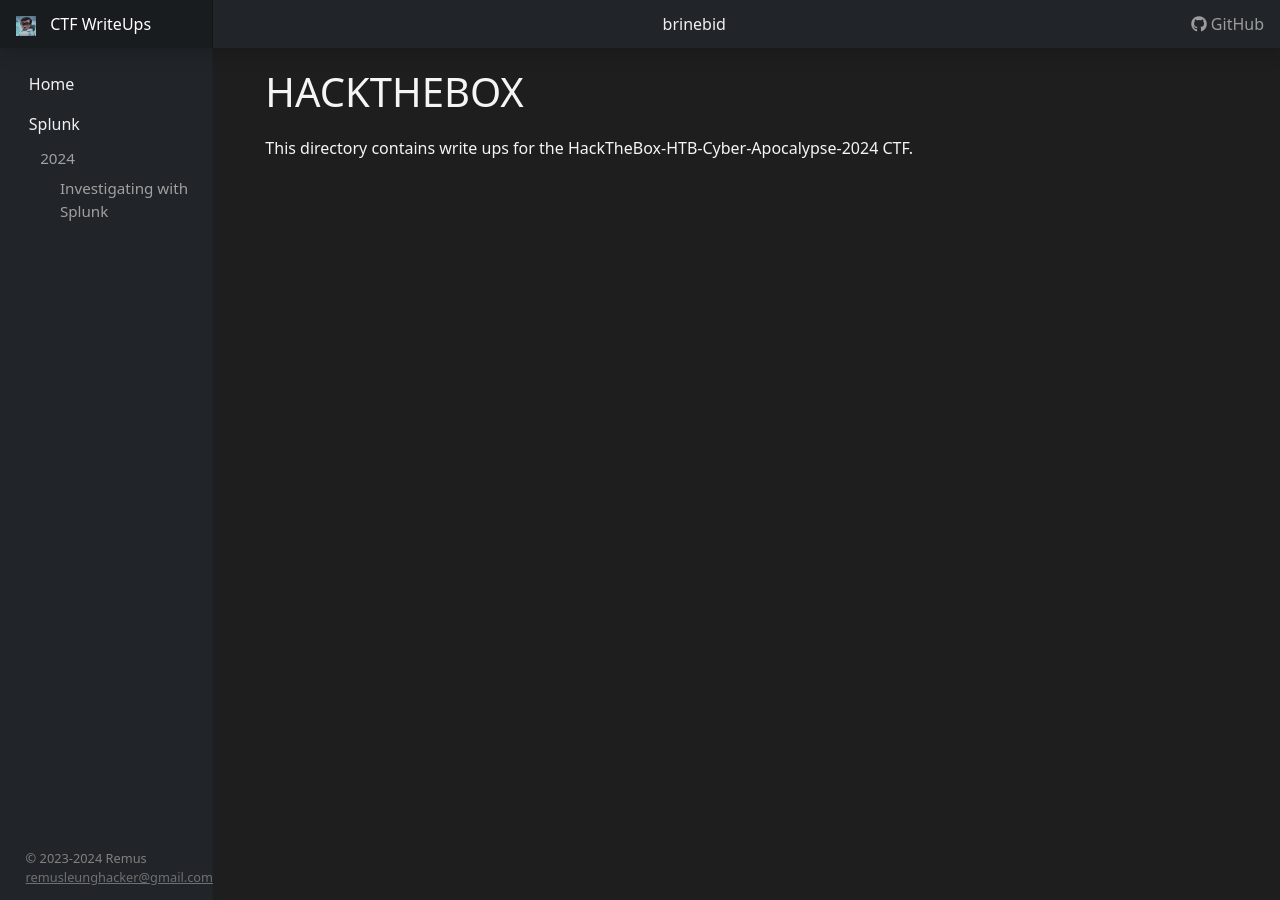
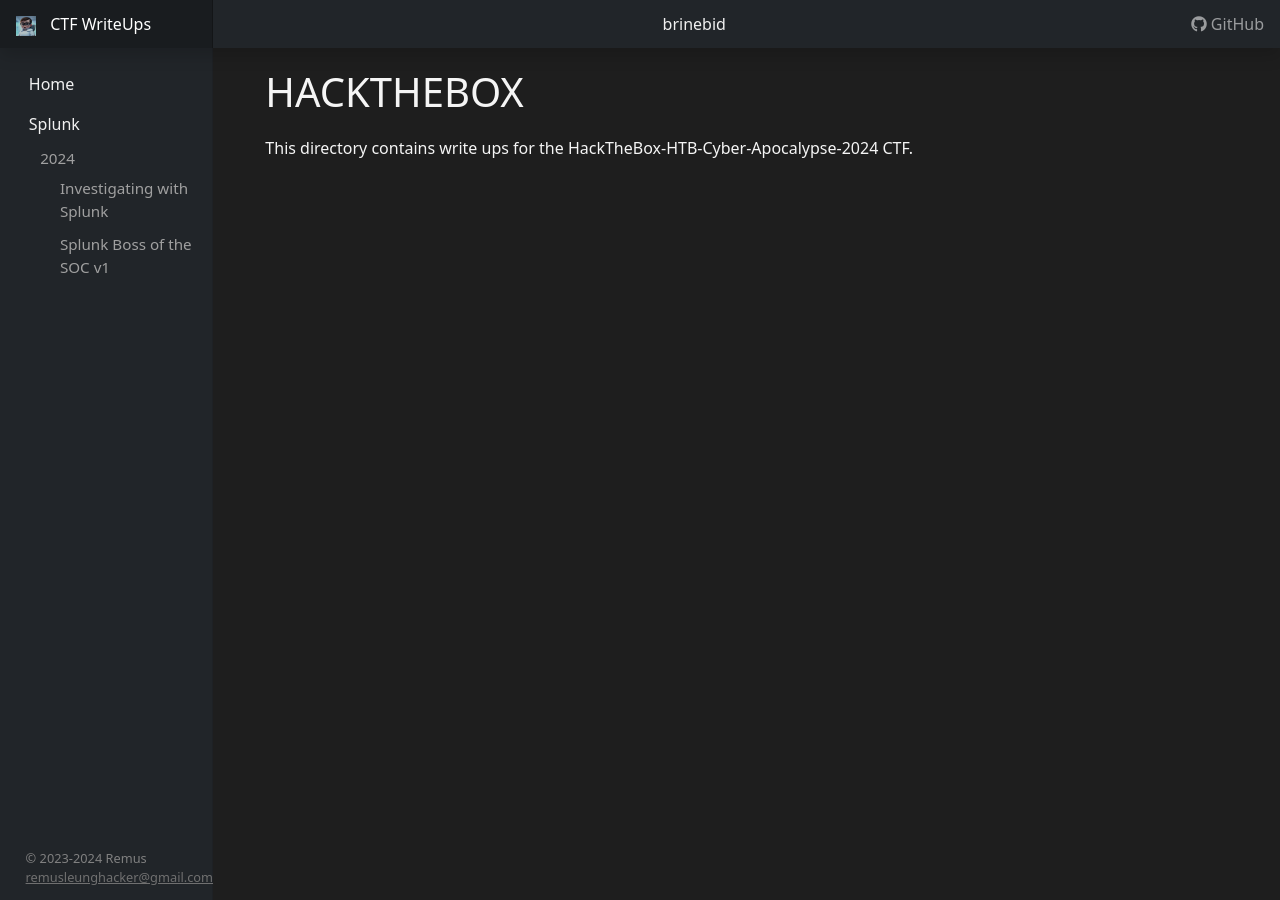
Before and after one commit to RemusDBD/remusctf-writeup, a Jekyll site: the page built from 2024-ctf-challenges/HackTheBox-HTB-Cyber-Apocalypse-2024/index.md, in a window 1280 px wide. Built offline with Jekyll 4.4.1, drawn with Linux system fonts in a browser that asks for light colours; nearby versions of some CDN libraries.

Commit message:
Update navigation.yml

```diff
--- a/_data/navigation.yml
+++ b/_data/navigation.yml
@@ -9,3 +9,5 @@
       items:
         - name: Investigating with Splunk
           link: Investigating with Splunk
+        - name: Splunk Boss of the SOC v1
+          link: Splunk Boss of the SOC v1
```
